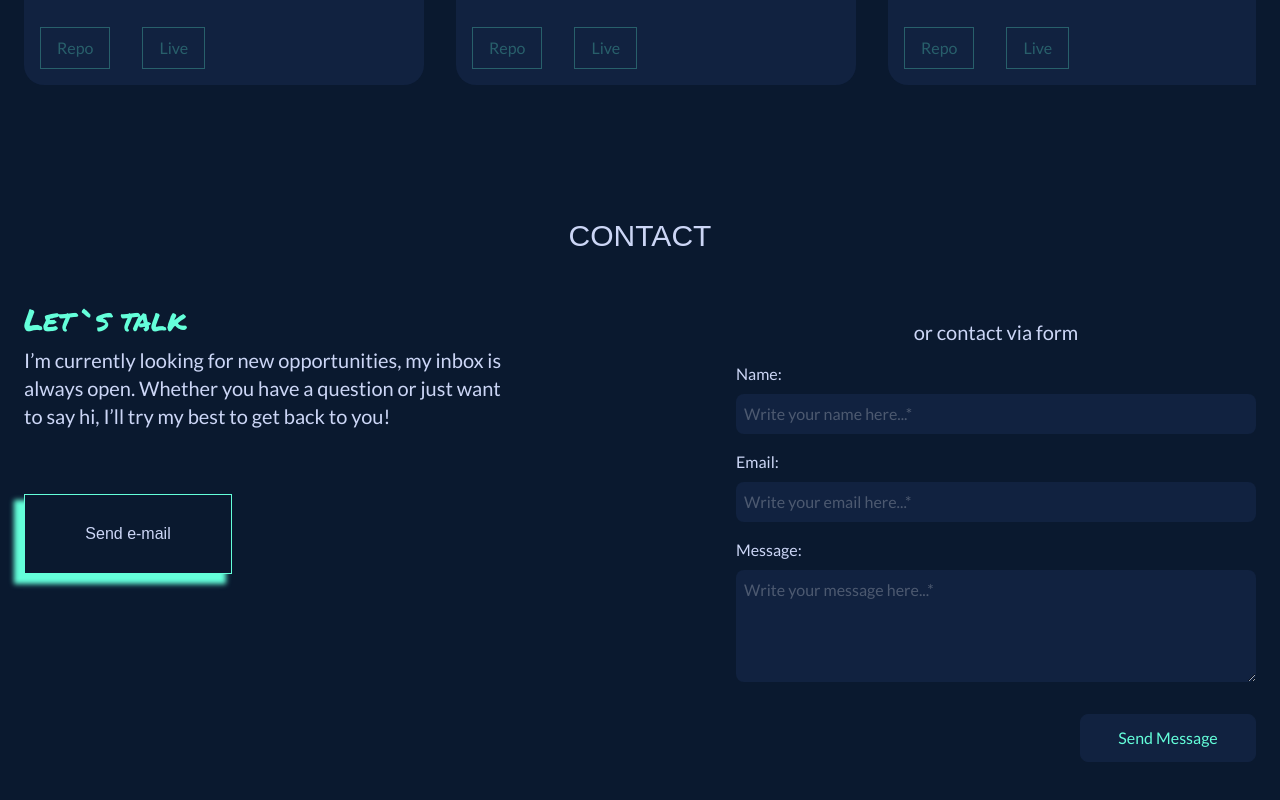
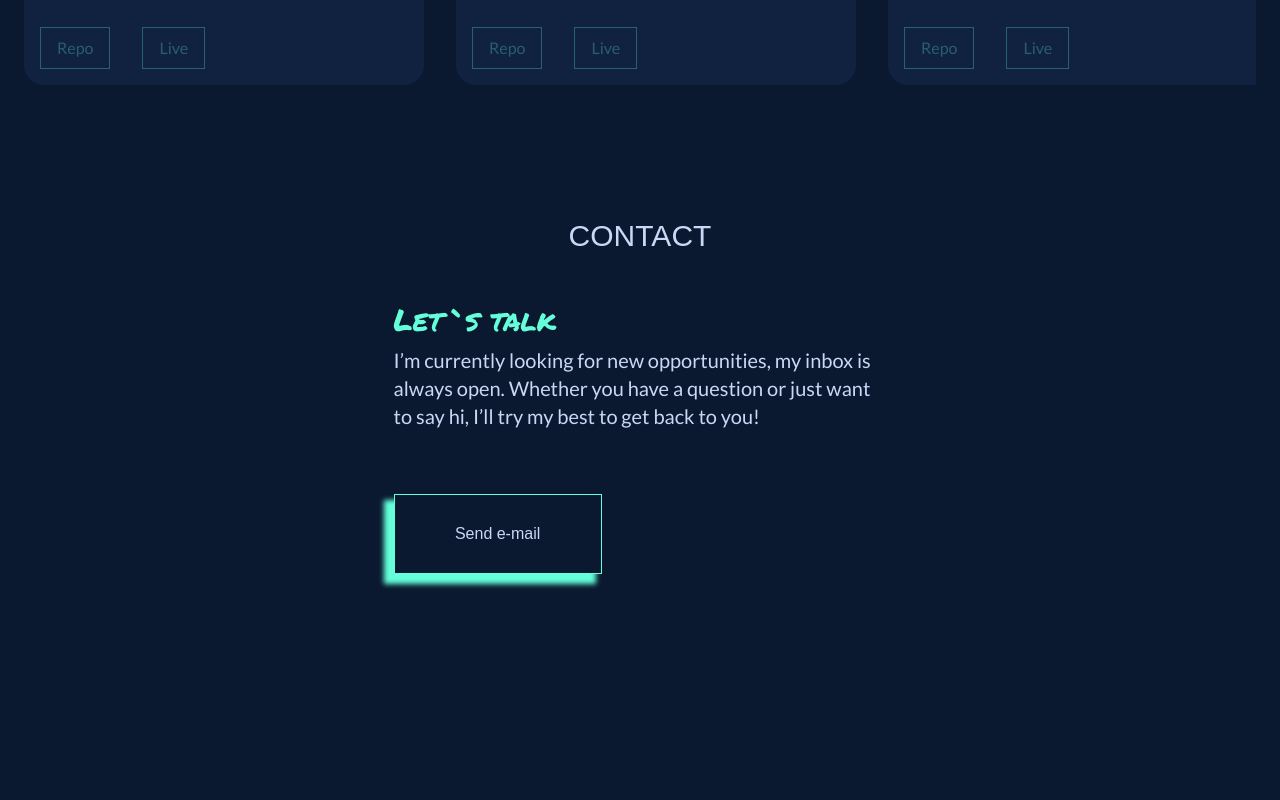
Before and after one commit to rafal19987/Junior-Frontend-Developer-Portfolio-Website-Nextjs-Tailwind-TypeScript, a Next.js app: page / in a window 1280 px wide. Shown: the part 2928-3728 px from the top of the page. Built offline with nearby package versions, Linux system fonts and the light colour scheme; a web font is replaced by a local one.

Commit message:
fix: hide contact form

```diff
--- a/app/components/Contact/index.tsx
+++ b/app/components/Contact/index.tsx
@@ -22,7 +22,7 @@
     <SectionWrapper id='contact' title='contact'>
       <Toaster />
 
-      <div className='flex flex-col items-center justify-center w-full h-full mb-14  md:items-start md:flex-row md:justify-between'>
+      <div className='flex flex-col items-center justify-center w-full h-full mb-14 '>
         <div className='flex flex-col items-start justify-start md:w-2/5'>
           <span
             className={`${permamentMarker.className} self-start text-2xl text-[var(--secondary-text-color)] md:text-3xl`}
@@ -41,14 +41,7 @@
             <Button className='w-52 h-20'>Send e-mail</Button>
           </Link>
         </div>
-        <div className='w-full h-96 md:w-3/5 md:ml-8 lg:w-[520px] mt-12 md:mt-0'>
-          <h6 className='w-full text-center py-4  text-xl'>
-            or contact via form
-          </h6>
-          <Form />
-        </div>
       </div>
-
       <div ref={myRef} className=''></div>
     </SectionWrapper>
   );
```
